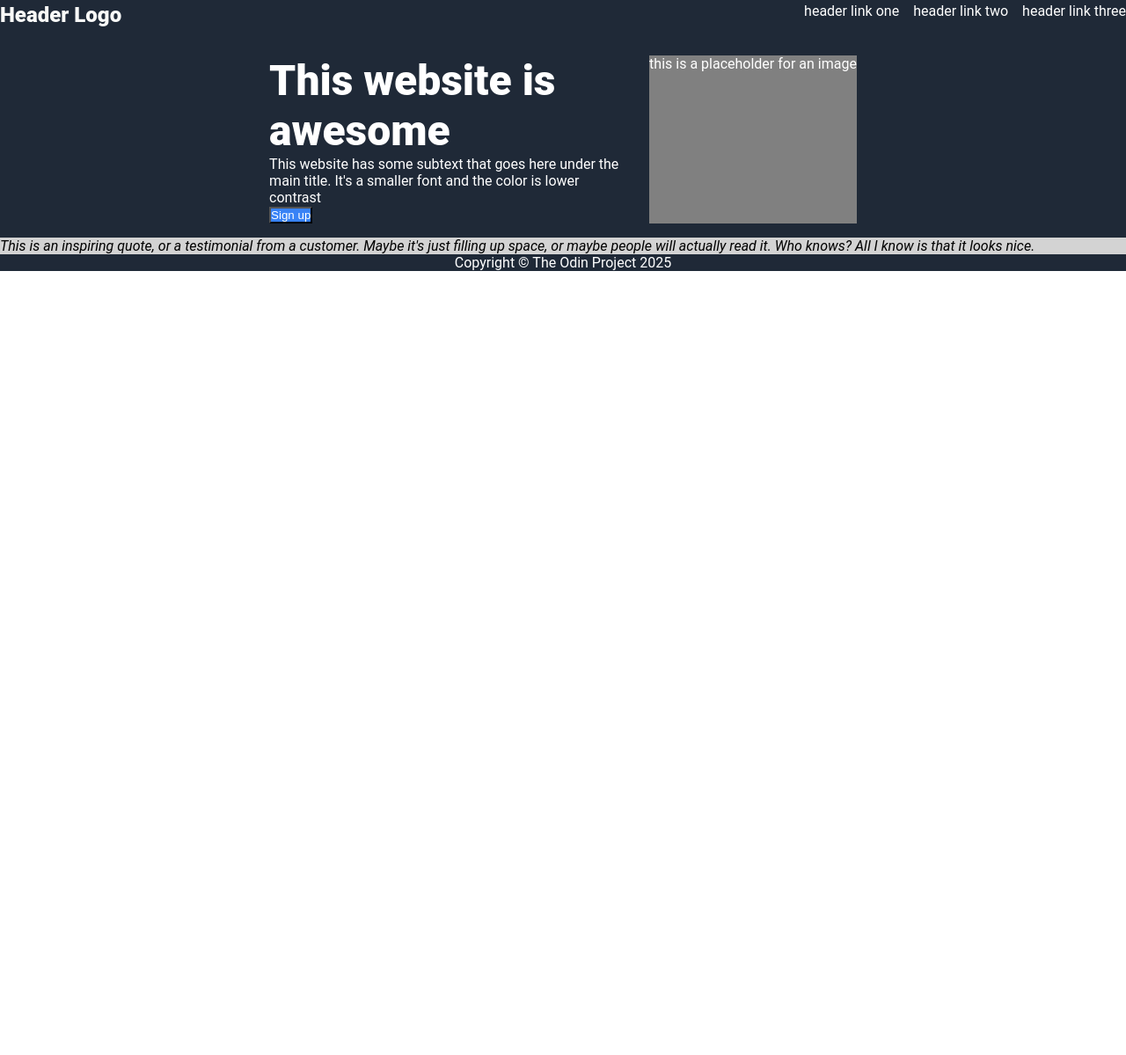
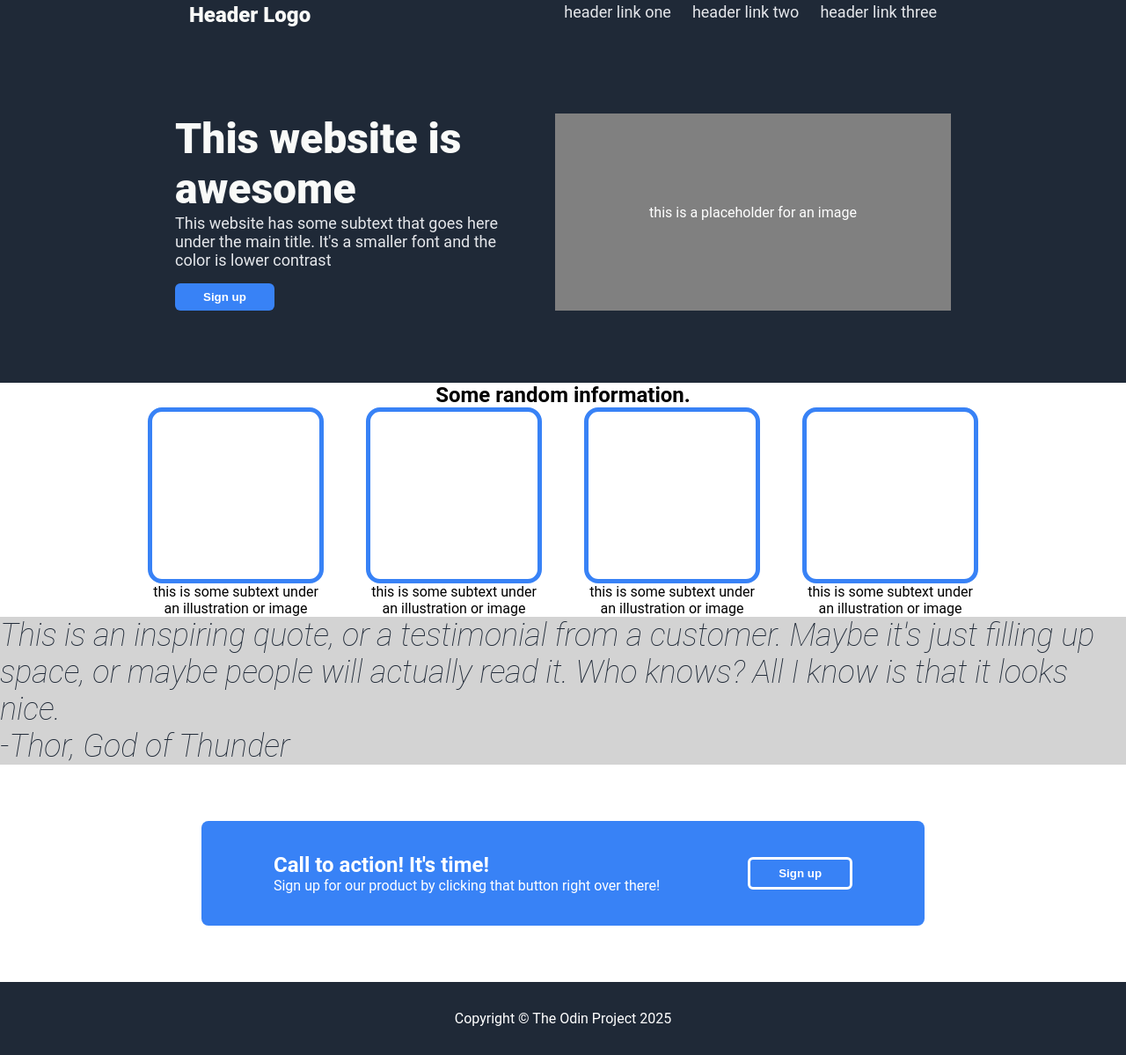
Before and after one commit to panem-enzo/landing-page, a plain HTML site: page index.html in a window 1280 px wide. Shown: the part 13-1212 px from the top of the page at 88% size. Before the commit the page ends 800 px from the top, so only its background shows below. Drawn offline with Linux system fonts and the light colour scheme.

Commit message:
Additional changes to styling

```diff
--- a/index.html
+++ b/index.html
@@ -8,6 +8,7 @@
 </head>
 <body>
     <div class="header">
+        <div class="header-container">
             <div class="left">
                 Header Logo
             </div>
@@ -17,6 +18,7 @@
                     <li><a href="">header link two</a></li>
                     <li><a href="">header link three</a></li>
                 </ul>
+            </div>
         </div>
     </div>
     <div class="home">
@@ -34,30 +36,44 @@
         </div>
     </div>
     <div class="content">
+        <h2>Some random information.</h2>
         <div class="items-container">
             <div class="item">
-
+                <div class="square"></div>
+                this is some subtext under an illustration or image
             </div>
             <div class="item">
-
+                <div class="square"></div>
+                this is some subtext under an illustration or image
             </div>
             <div class="item">
-
+                <div class="square"></div>
+                this is some subtext under an illustration or image
             </div>
             <div class="item">
-
+                <div class="square"></div>
+                <div>this is some subtext under an illustration or image</div>
             </div>
         </div>
     </div>
     <div class="testimonial">
-        <em>
+        <div class="testimonial-container">
             This is an inspiring quote, or a testimonial from a customer.
             Maybe it's just filling up space, or maybe people will actually read it.
             Who knows? All I know is that it looks nice.
-        </em>
+            <span>-Thor, God of Thunder</span>
+        </div>
     </div>
     <div class="call-to-action">
-
+        <div class="cta-container">
+            <div class="left">
+                <h2>Call to action! It's time!</h2>
+                <p>Sign up for our product by clicking that button right over there!</p>
+            </div>
+            <div class="right">
+                <button>Sign up</button>
+            </div>
+        </div>
     </div>
     <div class="footer">
         Copyright &copy The Odin Project 2025
--- a/styles.css
+++ b/styles.css
@@ -11,7 +11,7 @@ body {
 
 ul {
     display: flex;
-    gap: 16px;
+    gap: 24px;
     list-style: none;
 }
 
@@ -23,7 +23,15 @@ a {
 button {
     color: white;
     background-color: #3882F6;
+    border: none;
+    border-radius: 6px;
     cursor: pointer;
+    font-weight: 600;
+    padding: 8px 32px;
+}
+
+span {
+    display: block;
 }
 
 .header, .home, .footer {
@@ -35,9 +43,20 @@ button {
     padding: 16px 0;
 }
 
+.header a, .home .left {
+    font-size: 18px;
+    color: #E5E7EB;
+}
+
 .header {
     display: flex;
+    justify-content: center;
+}
+
+.header-container {
+    display: flex;
     justify-content: space-between;
+    width: 850px;
 }
 
 .header .left {
@@ -50,7 +69,8 @@ button {
     display: flex;
     justify-content: center;
     gap: 32px;
-    /* height: 100vh; */
+    /* height: 30vh; */
+    padding: 82px;
 }
 
 .home .left {
@@ -59,19 +79,83 @@ button {
 
 .home .left h1 {
     font-size: 48px;
-    font-color: #F9FAF8;
+    color: #F9FAF8;
     font-weight: 900;
 }
 
+.home .left p {
+    margin-bottom: 16px;
+}
+
 .home .right {
+    display: flex;
+    justify-content: center;
+    align-items: center;
+    width: 450px;
     background-color: gray;
 }
 
+.content {
+    display: flex;
+    flex-direction: column;
+    justify-content: center;
+    align-items: center;
+}
+
+.items-container {
+    display: flex;
+    gap: 48px;
+}
+
+.item {
+    width: 200px;
+    text-align: center;
+}
+
+.square {
+    height: 200px;
+    border: 5px solid #3882F6;
+    border-radius: 16px;
+}
+
 .testimonial {
+    display: flex;
+    justify-content: center;
+    align-items: center;
     background-color: lightgray;
+}
+
+.testimonial-container {
+    font-size: 36px;
+    font-weight: 100;
+    font-style: italic;
+    color: #1F2937;
+}
+
+.call-to-action {
+    display: flex;
+    justify-content: center;
+    align-items: center;
+    color: white;
+    padding: 64px;
+}
+
+.cta-container {
+    display: flex;
+    justify-content: space-between;
+    align-items: center;
+    background-color: #3882F6;
+    padding: 36px 82px;
+    border-radius: 8px;
+    gap: 100px;
+}
+
+.cta-container button {
+    border: 3px solid white;
 }
 
 .footer {
     display: flex;
     justify-content: center;
+    padding: 32px;
 }
```
Lines whose indentation alone changed are shown as unchanged.
